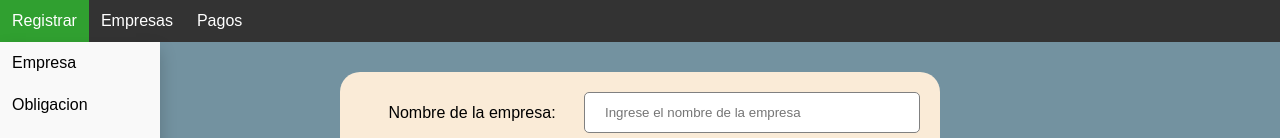
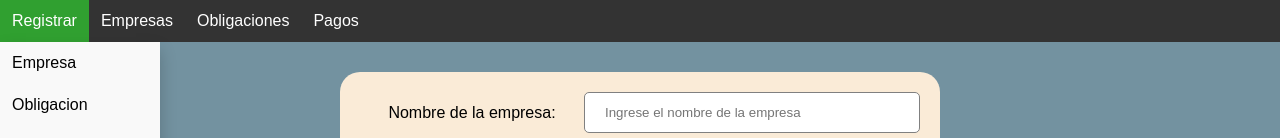
Before and after one commit to adrian-villamil/record-oblig-fe, a React (Create React App) app: page / in a window 1280 px wide. Shown: the top 138 px of the page. Built offline with nearby package versions, Linux system fonts and the light colour scheme.

Commit message:
Se agregó el link con la ruta /obligaciones y que renderiza la página ObligacionesPage.

```diff
--- a/src/components/Nav.js
+++ b/src/components/Nav.js
@@ -18,6 +18,9 @@ const Nav = () => {
             <Link to='/empresas' className="link">Empresas</Link>
           </li>
           <li>
+            <Link to='/obligaciones' className="link">Obligaciones</Link>
+          </li>
+          <li>
             <Link to='/pagos' className="link">Pagos</Link>
           </li>
         </ul>
```
